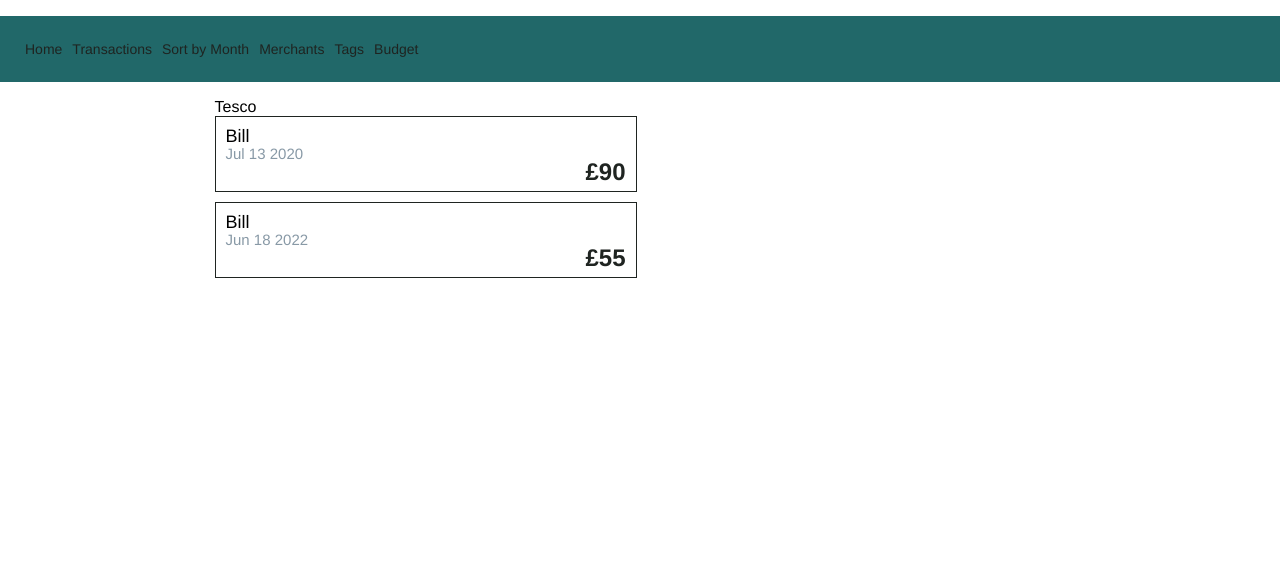
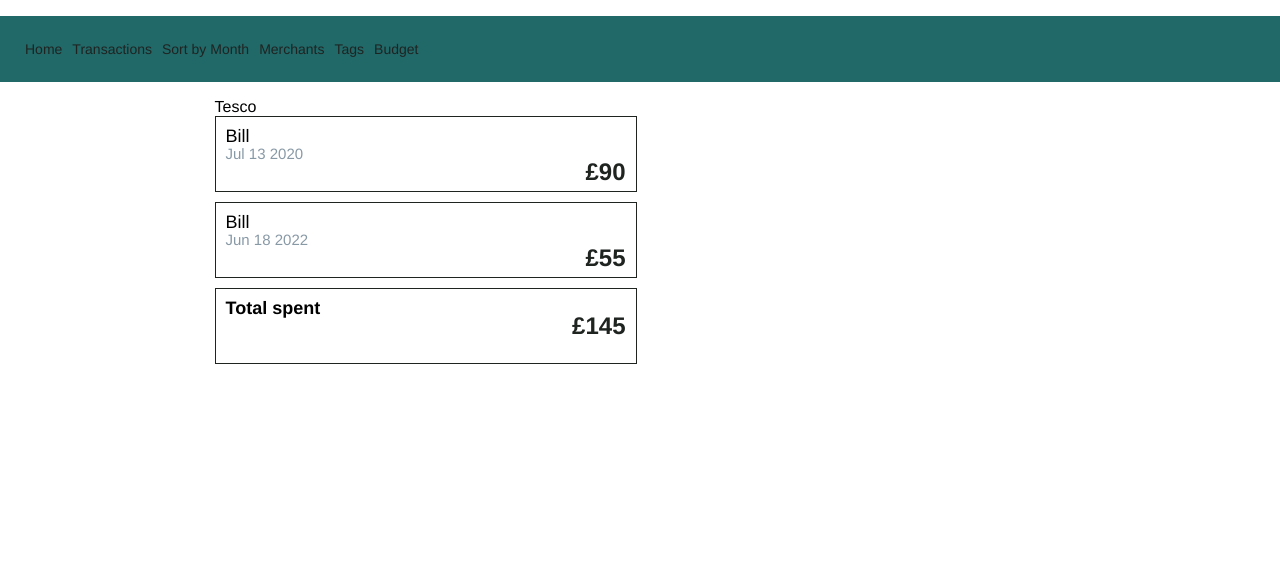
Before and after one commit to iain2/Spending_Tracker, a Flask app: page /merchants/3 in a window 1280 px wide. Shown: the top 563 px of the page. Run offline with Flask 2, Linux system fonts and the light colour scheme; data comes from the database, SQL or seed files in the repository; both versions use the stored data as it was after the commit.

Commit message:
totals added to filter by tag and merchant veiw

```diff
--- a/controllers/merchant_controller.py
+++ b/controllers/merchant_controller.py
@@ -46,6 +46,7 @@
 def show_merchant(id):
     merchant = merchant_repository.select(id)
     transactions = transaction_repository.merchants(merchant)
+    total = total_spent(transactions)
     return render_template(
-        "merchants/show.html", transactions=transactions, merchant=merchant
+        "merchants/show.html", transactions=transactions, merchant=merchant, total=total
     )
--- a/templates/merchants/show.html
+++ b/templates/merchants/show.html
@@ -19,5 +19,15 @@
     </div>
     {% endfor %}
 
+    <div class="transaction">
+
+        <b>Total spent</b><br>
+
+        <div class="amount">
+            £{{total}} <br><br>
+        </div>
+
+    </div>
+
 
     {% endblock %}
```
Also changed, not shown: controllers/tag_controller.py (+6 -5 lines), templates/tags/show.html (+9 -0 lines), db/spending_manager.db.
